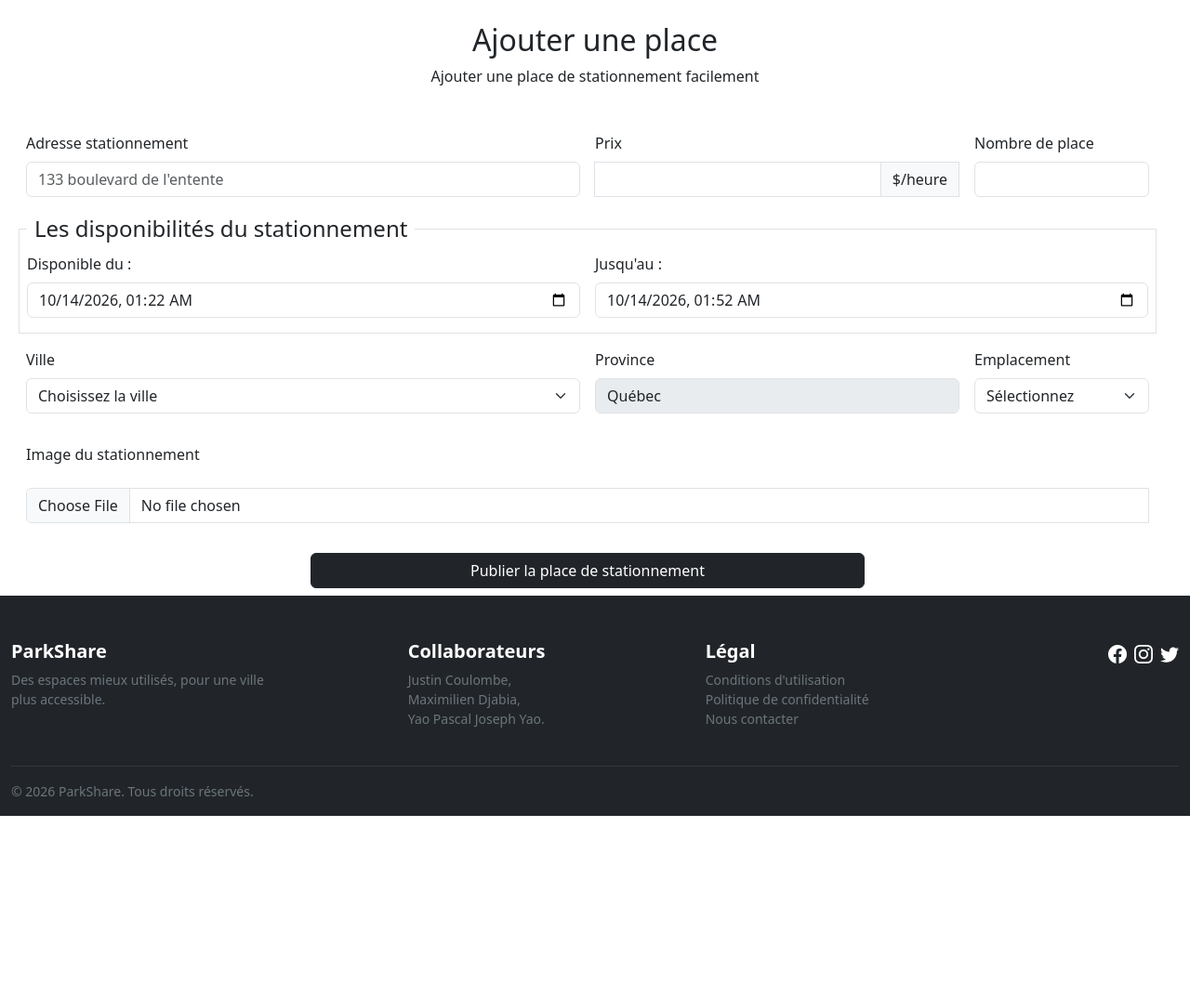
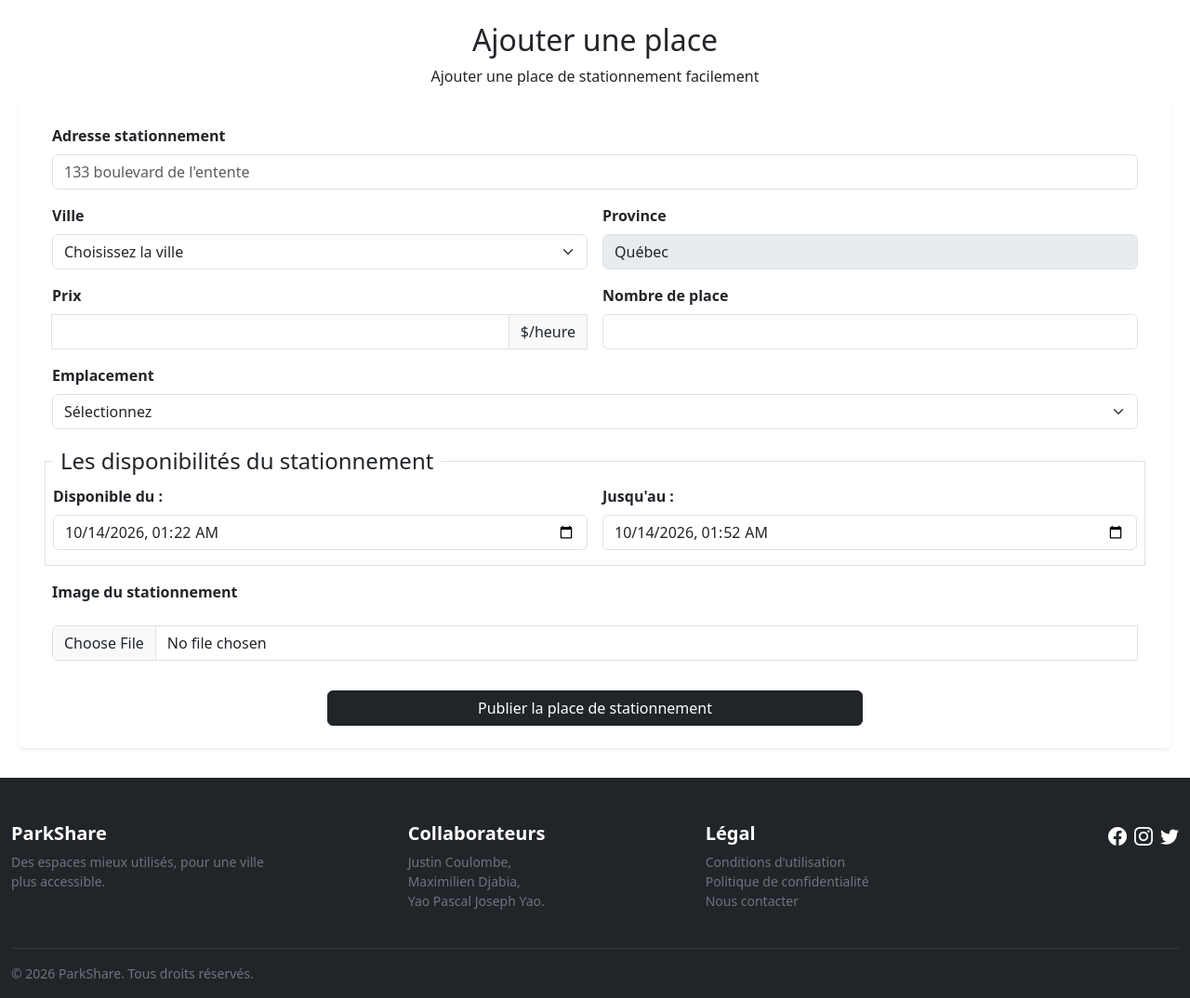
Before and after one commit to Justin-Coulombe/projet-web, a Flask app: page /stationnement/ajouter in a window 1280 px wide. Shown: the part 57-1131 px from the top of the page at 93% size. Before the commit the page ends 935 px from the top, so only its background shows below. Run offline with Flask 3, Linux system fonts and the light colour scheme; the visitor is signed in with stand-in values (Sample User, id 1); data comes from the database, SQL or seed files in the repository; style sheets or scripts are compiled from the project's sources.

Commit message:
changement de style et ajout de la suppression d'une publication

```diff
--- a/app/routes/profile.py
+++ b/app/routes/profile.py
@@ -5,7 +5,6 @@ from flask import (
     redirect,
     url_for,
     session,
-    g
 )
 
 from werkzeug.security import (
--- a/app/routes/stationnement.py
+++ b/app/routes/stationnement.py
@@ -1,6 +1,6 @@
 from flask import Blueprint, render_template, redirect, url_for, request, session, current_app
 from app.database.queries.publications import ajouter_stationnement as db_ajouter_stationnement
-from app.database.queries.publications import get_publications_by_id, update_publication, update_image
+from app.database.queries.publications import get_publications_by_id, update_publication, update_image, delete_publication
 from app.routes.auth import login_required
 
 import os
@@ -314,8 +314,6 @@ def change_img(publication_id):
     if erreur:
         return render_template(
             'stationnement/edit.jinja',
-            # message_image=message_image,
-            # classe_image=classe_image,
             publication=publication,
             error="Assurez-vous de bien téléverser votre image"
         )
@@ -351,3 +349,21 @@ def change_img(publication_id):
     update_image(publication_id, nom_image)
 
     return redirect(url_for('stationnement.edit', publication_id=publication_id, img_success="Image changer avec succès."), code=303)
+
+
+@bp_stationnement.route("/supprimer/<int:publication_id>")
+@login_required
+def delete(publication_id):
+    """Permet au créateur d'un stationnement de le modifier"""
+
+    publication = get_publications_by_id(publication_id)
+
+    if publication is None:
+        return redirect(url_for('index'), code=303)
+
+    if publication.author_id != session['user_id']:
+        return redirect(url_for('index'), code=303)
+
+    delete_publication(publication_id, session['user_id'])
+
+    return redirect(url_for('detail.detail_profil'), code=303)
--- a/app/templates/stationnement/ajouter.jinja
+++ b/app/templates/stationnement/ajouter.jinja
@@ -14,54 +14,20 @@
     <h2>Ajouter une place</h2>
     <p>Ajouter une place de stationnement facilement</p>
 </div>
+<div class="card border-0 shadow-sm mb-4">
 
+    <div class="card-body p-4">
         <form id="ajout_form" class="row g-3" action="{{ url_for('stationnement.ajouter_stationnement') }}"
             enctype="multipart/form-data" method="post" novalidate>
-    <div class="col-md-6">
-        <label for="adresse" class="form-label">Adresse stationnement</label>
+            <div class="col-md-12">
+                <label for="adresse" class="form-label fw-bold">Adresse stationnement</label>
                 <input type="text" name="adresse" class="form-control {{classe_adresse}}" id="adresse"
                     placeholder="133 boulevard de l'entente" value="{{adresse}}">
                 <div class="invalid-feedback">{{msg_adresse}}</div>
             </div>
 
-    <div class="col-md-4">
-        <div class="input-group">
-            <label for="prix" class="form-label input-group">Prix</label>
-            <input type="number" class="form-control {{classe_prix}}" id="prix" name="prix" value="{{prix}}">
-            <span class="input-group-text">$/heure</span>
-            <div class="invalid-feedback">{{msg_prix}}</div>
-
-        </div>
-    </div>
-
-    <div class="col-md-2">
-        <label for="place" class="form-label ">Nombre de place</label>
-        <input type="number" class="form-control {{classe_place}}" id="place" name="place" value="{{place}}">
-        <div class="invalid-feedback">{{msg_place}}</div>
-    </div>
-
-    <fieldset class="border">
-        <legend class="float-none w-auto px-2">Les disponibilités du stationnement</legend>
-        <div class="row g-3 mb-3">
             <div class="col-md-6">
-                <label for="dateDebut" class="form-label">Disponible du :</label>
-                <input type="datetime-local" class="form-control {{classe_debut}}" id="dateDebut" name="dateDebut"
-                    value="{{debut}}" required>
-                <div class="invalid-feedback">{{msg_debut}}</div>
-
-            </div>
-            <div class="col-md-6">
-                <label for="dateFin" class="form-label">Jusqu'au :</label>
-                <input type="datetime-local" class="form-control {{classe_fin}}" id="dateFin" name="dateFin"
-                    value="{{fin}}" required>
-                <div class="invalid-feedback" id="msgFin">{{msg_fin}}</div>
-
-            </div>
-        </div>
-    </fieldset>
-
-    <div class="col-md-6">
-        <label for="ville" class="form-label">Ville</label>
+                <label for="ville" class="form-label fw-bold">Ville</label>
                 <select id="ville" name="ville" class="form-select {{classe_ville}}">
                     <option selected value="">Choisissez la ville</option>
                     <option {% if ville=="Montréal" %}selected{% endif %}>Montréal</option>
@@ -74,24 +40,39 @@
                     <option {% if ville=="Saguenay" %}selected{% endif %}>Saguenay</option>
                     <option {% if ville=="Trois-Rivières" %}selected{% endif %}>Trois-Rivières</option>
                     <option {% if ville=="Terrebonne" %}selected{% endif %}>Terrebonne</option>
-            <option {% if ville=="Saint-Jean-sur-Richelieu" %}selected{% endif %}>Saint-Jean-sur-Richelieu</option>
+                    <option {% if ville=="Saint-Jean-sur-Richelieu" %}selected{% endif %}>Saint-Jean-sur-Richelieu
+                    </option>
                     <option {% if ville=="Brossard" %}selected{% endif %}>Brossard</option>
                     <option {% if ville=="Repentigny" %}selected{% endif %}>Repentigny</option>
                     <option {% if ville=="Saint-Jérôme" %}selected{% endif %}>Saint-Jérôme</option>
                     <option {% if ville=="Drummondville" %}selected{% endif %}>Drummondville</option>
                 </select>
                 <div class="invalid-feedback">{{msg_ville}}</div>
+            </div>
+
+            <div class="col-md-6">
+                <label for="province" class="form-label fw-bold">Province</label>
+                <input type="text" class="form-control" id="province" value="Québec" disabled>
+            </div>
+
+            <div class="col-md-6">
+                <div class="input-group">
+                    <label for="prix" class="form-label input-group fw-bold">Prix</label>
+                    <input type="number" class="form-control {{classe_prix}}" id="prix" name="prix" value="{{prix}}">
+                    <span class="input-group-text">$/heure</span>
+                    <div class="invalid-feedback">{{msg_prix}}</div>
 
                 </div>
-
-    <div class="col-md-4">
-        <label for="province" class="form-label">Province</label>
-        <input type="text" class="form-control" id="province" value="Québec" disabled>
-
             </div>
 
-    <div class="col-md-2 mb-3">
-        <label for="emplacement" class="form-label">Emplacement</label>
+            <div class="col-md-6">
+                <label for="place" class="form-label fw-bold">Nombre de place</label>
+                <input type="number" class="form-control {{classe_place}}" id="place" name="place" value="{{place}}">
+                <div class="invalid-feedback">{{msg_place}}</div>
+            </div>
+
+            <div class="col-md-12">
+                <label for="emplacement" class="form-label fw-bold">Emplacement</label>
                 <select id="emplacement" name="emplacement" class="form-select {{classe_emplacement}}">
                     <option selected value="">Sélectionnez</option>
                     <option value="Intérieur" {% if emplacement=="Intérieur" %}selected{% endif %}>Intérieur</option>
@@ -100,7 +81,27 @@
                 <div class="invalid-feedback">{{msg_emplacement}}</div>
             </div>
 
-    <label for="image" class="form-label">Image du stationnement</label>
+            <fieldset class="border">
+                <legend class="float-none w-auto px-2">Les disponibilités du stationnement</legend>
+                <div class="row g-3 mb-3">
+                    <div class="col-md-6">
+                        <label for="dateDebut" class="form-label fw-bold">Disponible du :</label>
+                        <input type="datetime-local" class="form-control {{classe_debut}}" id="dateDebut"
+                            name="dateDebut" value="{{debut}}" required>
+                        <div class="invalid-feedback">{{msg_debut}}</div>
+
+                    </div>
+                    <div class="col-md-6">
+                        <label for="dateFin" class="form-label fw-bold">Jusqu'au :</label>
+                        <input type="datetime-local" class="form-control {{classe_fin}}" id="dateFin" name="dateFin"
+                            value="{{fin}}" required>
+                        <div class="invalid-feedback" id="msgFin">{{msg_fin}}</div>
+
+                    </div>
+                </div>
+            </fieldset>
+
+            <label for="image" class="form-label fw-bold">Image du stationnement</label>
             <div class="input-group mb-3">
                 <input type="file" class="form-control {{classe_image}}" id="image" name="image">
                 <div class="invalid-feedback mb-3">{{message_image}}</div>
@@ -109,4 +110,6 @@
                 <button type="submit" class="btn btn-dark">Publier la place de stationnement</button>
             </div>
         </form>
+    </div>
+</div>
 {% endblock %}
```
Also changed, not shown: app/database/queries/publications.py (+26 -7 lines), app/database/queries/reservations.py (+40 -1 lines), app/templates/profile/detail.jinja (+26 -7 lines). Lines whose indentation alone changed are shown as unchanged.
